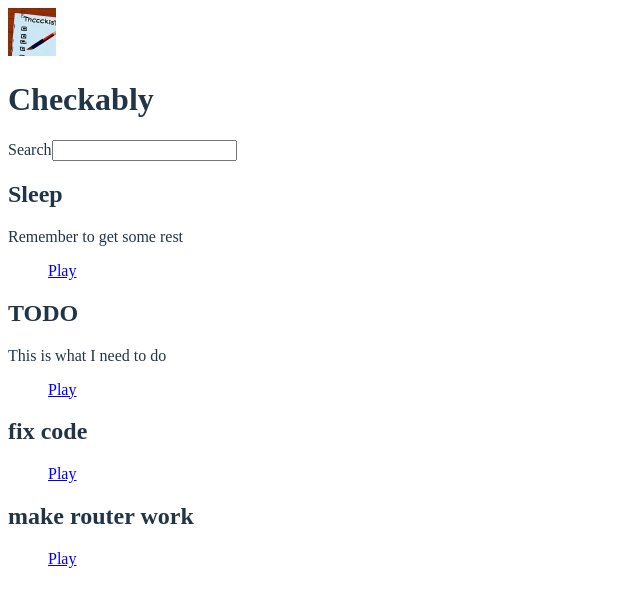
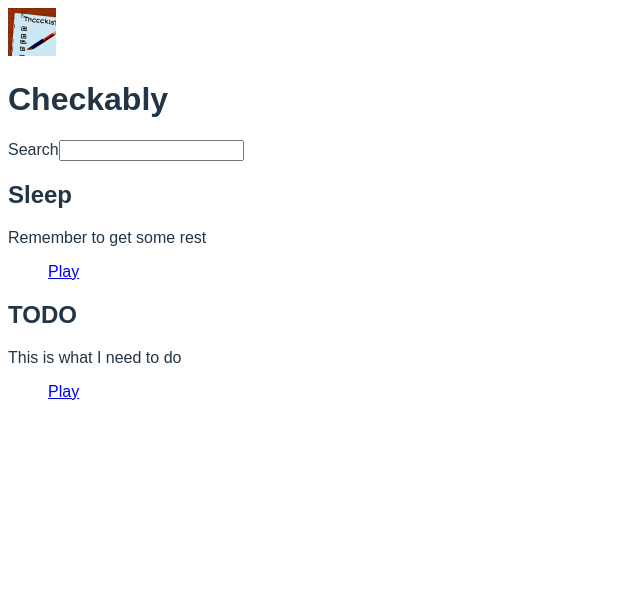
Before and after one commit to developerjaym/checkably, a React (Vite) app: page /#/ in a window 1280 px wide. Shown: the top 606 px of the page, without its empty margins (0-640 px from the left). Built offline with nearby package versions, Linux system fonts and the light colour scheme.

Commit message:
checklist results unflattens data

```diff
--- a/src/index.css
+++ b/src/index.css
@@ -3,6 +3,7 @@
   color-scheme: light dark;
   color: rgba(255, 255, 255, 0.87);
   background-color: #242424;
+  font-family: Arial, Helvetica, sans-serif;
 
   font-synthesis: none;
   text-rendering: optimizeLegibility;
--- a/src/routes/home/ChecklistResults.jsx
+++ b/src/routes/home/ChecklistResults.jsx
@@ -1,8 +1,10 @@
 import { NavLink, useLoaderData } from "react-router-dom";
 import "./ChecklistResults.css";
+import unflattenData from "../../utility/unflattenData";
 
 export default function ChecklistResults() {
-    const data = useLoaderData();
+    const list = useLoaderData();
+    const data = unflattenData(list);
     const checklistCards = data.map(checklistObject => <section className='card' key={checklistObject.id}>
       <header className='card__header'>
 
--- a/src/routes/home/homeLoader.js
+++ b/src/routes/home/homeLoader.js
@@ -1,28 +1,6 @@
-import unflattenData from "../../utility/unflattenData";
-import storageService from "../../services/storage/StorageService"
-
-// const cacheObj = {};
-const KEY = import.meta.env.VITE_LOCALSTORAGE_KEY;
-// const URL = import.meta.env.VITE_DATA_URL;
-
+import storageService from "../../services/storage/StorageService";
 
 
 export async function homeLoader() {
-  //   if (cacheObj) {
-  //     return cacheObj;
-  //   }
-  //   try {
-  //     const res = await fetch(URL);
-  //     const data = await res.json();
-  //     cacheObj = data;
-  //     localStorage.setItem(KEY, JSON.stringify(cacheObj, null, 2));
-  //     return cacheObj;
-  //   } catch (e) {
-  // return JSON.parse(localStorage.getItem(KEY)) || []
-  //   }
-
-  // return JSON.parse(localStorage.getItem(KEY) || "[]")
-  const flatData = await storageService.read();
-  return flatData;
-  // return unflattenData(flatData);
+  return await storageService.read();
 }
```
